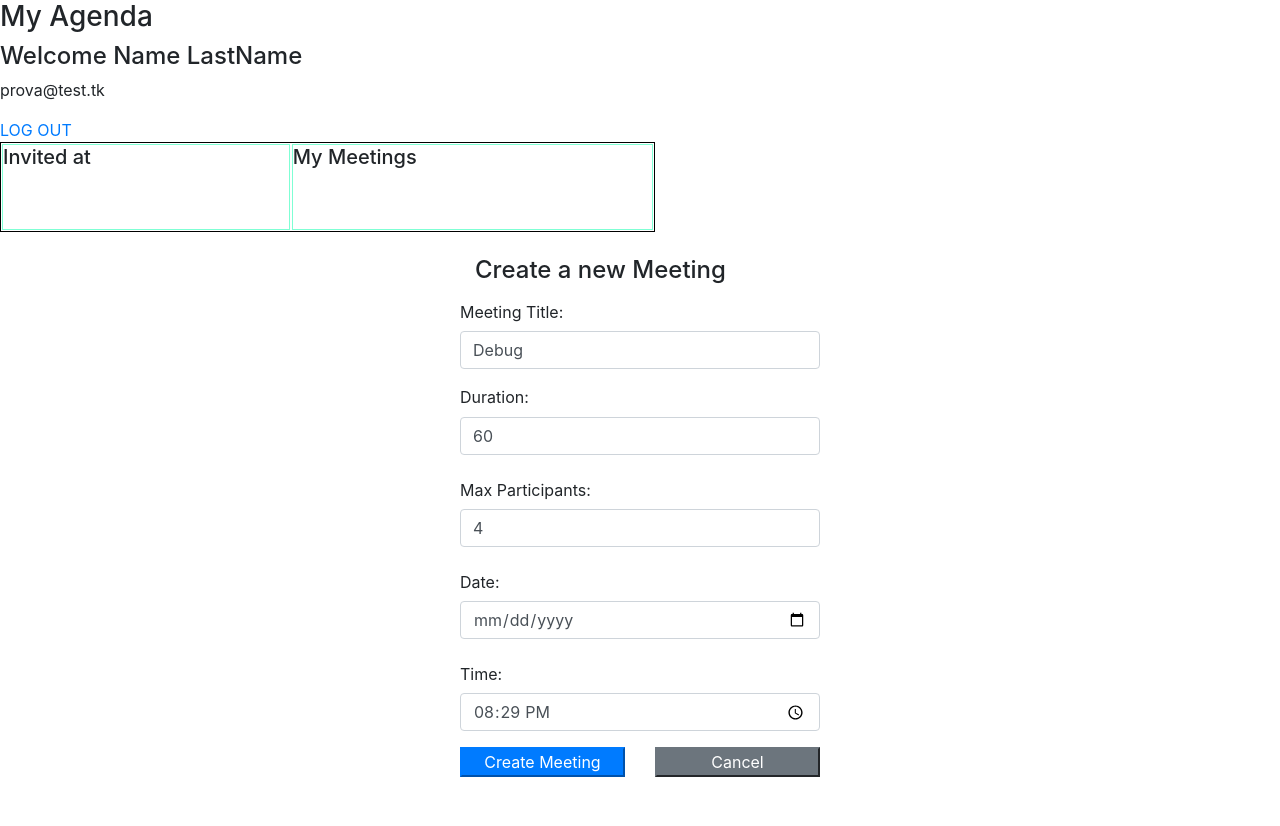
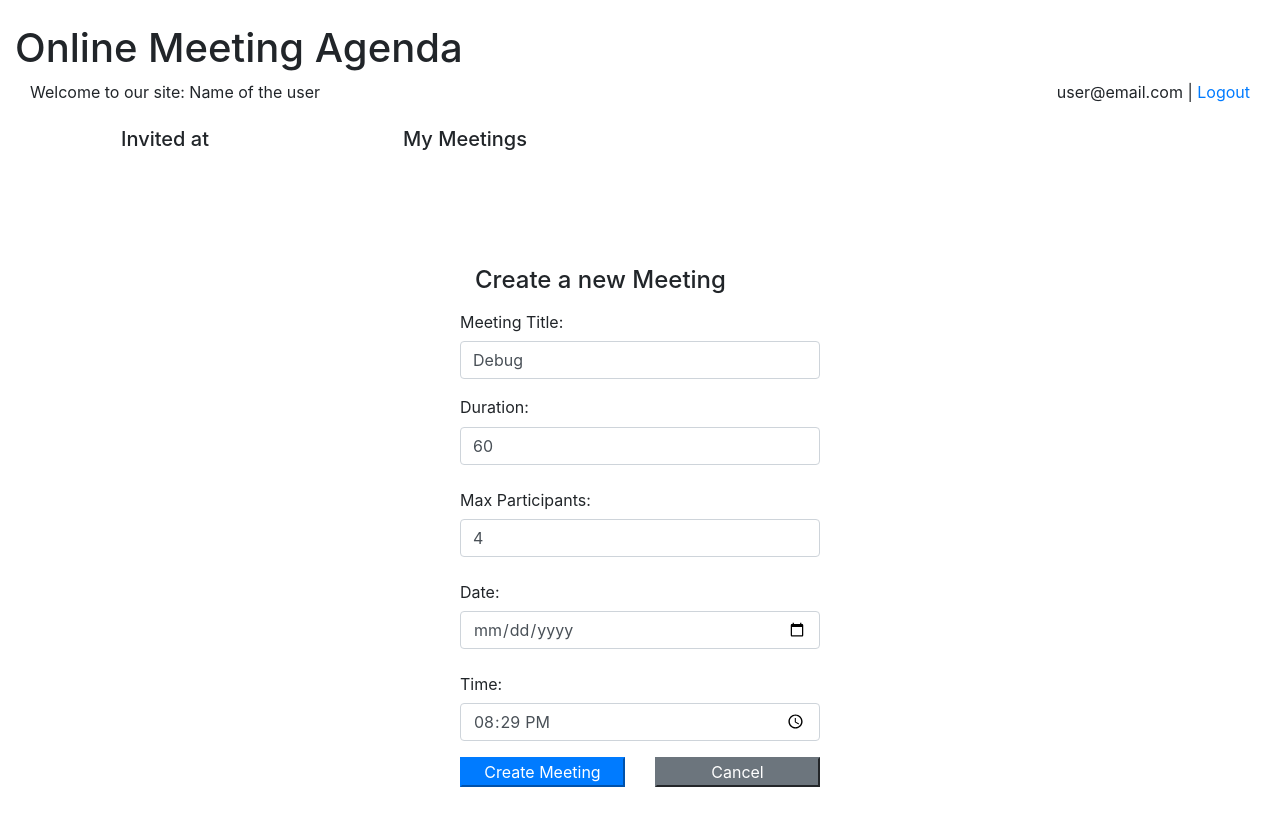
Before and after one commit to gabrielemarra/MeetingAgenda-WebApp-JavaEE, a plain HTML site: page web/WebApp/index.html in a window 1280 px wide. Drawn offline with nearby package versions, Linux system fonts and the light colour scheme; no server answers; sample sign-in values are in the browser's storage.

Commit message:
first bootstrap implementation in WebApp

```diff
--- a/web/WebApp/index.html
+++ b/web/WebApp/index.html
@@ -20,25 +20,30 @@
             integrity="sha384-OgVRvuATP1z7JjHLkuOU7Xw704+h835Lr+6QL9UvYjZE3Ipu6Tp75j7Bh/kR0JKI"
             crossorigin="anonymous"></script>
 
+    <link rel="stylesheet" href="../css/webapp.css">
 </head>
 <body>
-<header><h3>My Agenda</h3></header>
 
-<div class="account">
-    <h4 id="id_userDispName">Welcome Name LastName</h4>
-    <div>
-        <p id="id_userEmail">prova@test.tk</p>
+<div class="container my-4" style="max-width: 1600px">
+    <div class="row m-auto">
+        <h1>Online Meeting Agenda</h1>
     </div>
-    <div>
-        <a href="#">LOG OUT</a>
+    <div class="row m-auto">
+        <div class="col">
+            <p>Welcome to our site: <span id="id_userDispName">Name of the user</span></p>
+        </div>
+        <div class="col-4  text-right">
+            <span id="id_userEmail">user@email.com</span> |
+            <a href="#">Logout</a>
         </div>
     </div>
+
     <div class="content">
         <div>
-        <table style="border: 1px solid black">
+            <table>
                 <tr>
                     <td>
-                    <div class="table_content" style="border: 1px solid aquamarine">
+                        <div class="table_content">
                             <h5>Invited at</h5>
                             <div class="tableList">
                                 <div id="id_alert" class="alertmessage"></div>
@@ -66,7 +71,7 @@
                         </div>
                     </td>
                     <td>
-                    <div class="table_content" style="border: 1px solid aquamarine">
+                        <div class="table_content">
                             <h5>My Meetings</h5>
                             <div class="tableList">
                                 <div id="id_c_alert" class="alertmessage"></div>
@@ -103,7 +108,8 @@
         <!-- Modal -->
         <div class="container mx-auto my-4">
             <!-- Modal -->
-        <div class="modal fade" id="invitationModal" tabindex="-1" role="dialog" aria-labelledby="invitationModalLabel"
+            <div class="modal fade" id="invitationModal" tabindex="-1" role="dialog"
+                 aria-labelledby="invitationModalLabel"
                  aria-hidden="true">
                 <div class="modal-dialog" role="document">
                     <div class="modal-content">
@@ -128,7 +134,9 @@
                         </div>
                         <div class="modal-footer">
 
-                        <button type="button" class="btn btn-secondary" data-dismiss="modal" id="id_modal_cancel_button">Close</button>
+                            <button type="button" class="btn btn-secondary" data-dismiss="modal"
+                                    id="id_modal_cancel_button">Close
+                            </button>
                             <button type="button" class="btn btn-primary" id="id_modal_submit_button">Invite</button>
                         </div>
                     </div>
@@ -151,7 +159,8 @@
                 <form action="#" id="creationMeetingForm">
                     <div class="form-group row">
                         <label class="col-form-label" for="title-input">Meeting Title:</label>
-                    <input class="form-control" type="text" name="title" id="title-input" placeholder="Meeting Title"
+                        <input class="form-control" type="text" name="title" id="title-input"
+                               placeholder="Meeting Title"
                                value="Debug">
                         <div class="alert alert-danger mx-auto" id="id_title_alert" style="display: none">ERROR: *ERROR
                             TEXT*
@@ -161,13 +170,15 @@
                         <label class="form-label" for="duration-input">Duration:</label>
                         <input class="form-control" type="number" name="duration" id="duration-input" placeholder="60"
                                value="60">
-                    <div class="alert alert-danger mx-auto" id="id_duration_alert" style="display: none">ERROR: *ERROR
+                        <div class="alert alert-danger mx-auto" id="id_duration_alert" style="display: none">ERROR:
+                            *ERROR
                             TEXT*
                         </div>
                     </div>
                     <div class="form-group row">
                         <label class="col-form-label" for="max-participants-input">Max Participants:</label>
-                    <input class="form-control" type="number" name="limit" id="max-participants-input" placeholder="10"
+                        <input class="form-control" type="number" name="limit" id="max-participants-input"
+                               placeholder="10"
                                value="4">
                         <div class="alert alert-danger mx-auto" id="id_participants_alert" style="display: none">ERROR:
                             *ERROR TEXT*
@@ -189,7 +200,8 @@
                     </div>
                     <div class="form-group row">
 
-                    <button class="btn-primary form-group col" type="button" value="submit" id="creationMeetingSubmit"
+                        <button class="btn-primary form-group col" type="button" value="submit"
+                                id="creationMeetingSubmit"
                                 name="submit">Create Meeting
                         </button>
                         <button class="btn-secondary form-group col offset-1" type="button" value="cancel"
@@ -200,5 +212,6 @@
             </div>
         </div>
     </div>
+</div>
 </body>
 </html>
--- /dev/null
+++ b/web/css/webapp.css
@@ -0,0 +1,12 @@
+table {
+    table-layout: fixed;
+    text-align: center
+}
+
+th, td {
+    white-space: nowrap;
+    max-width: 300px;
+    overflow: hidden;
+    text-overflow: ellipsis;
+    padding: 7px 10px;
+}
--- a/web/scripts/userData.js
+++ b/web/scripts/userData.js
@@ -5,7 +5,7 @@ window.addEventListener("load", () => {
                 var message = req.responseText;
                 if (req.status == 200) {
                     var user = JSON.parse(message);
-                    document.getElementById("id_userDispName").innerText = "Welcome " + user.displayedName;
+                    document.getElementById("id_userDispName").innerText = user.displayedName;
                     document.getElementById("id_userEmail").innerText = user.email;
 
                 }
```
Lines whose indentation alone changed are shown as unchanged.
